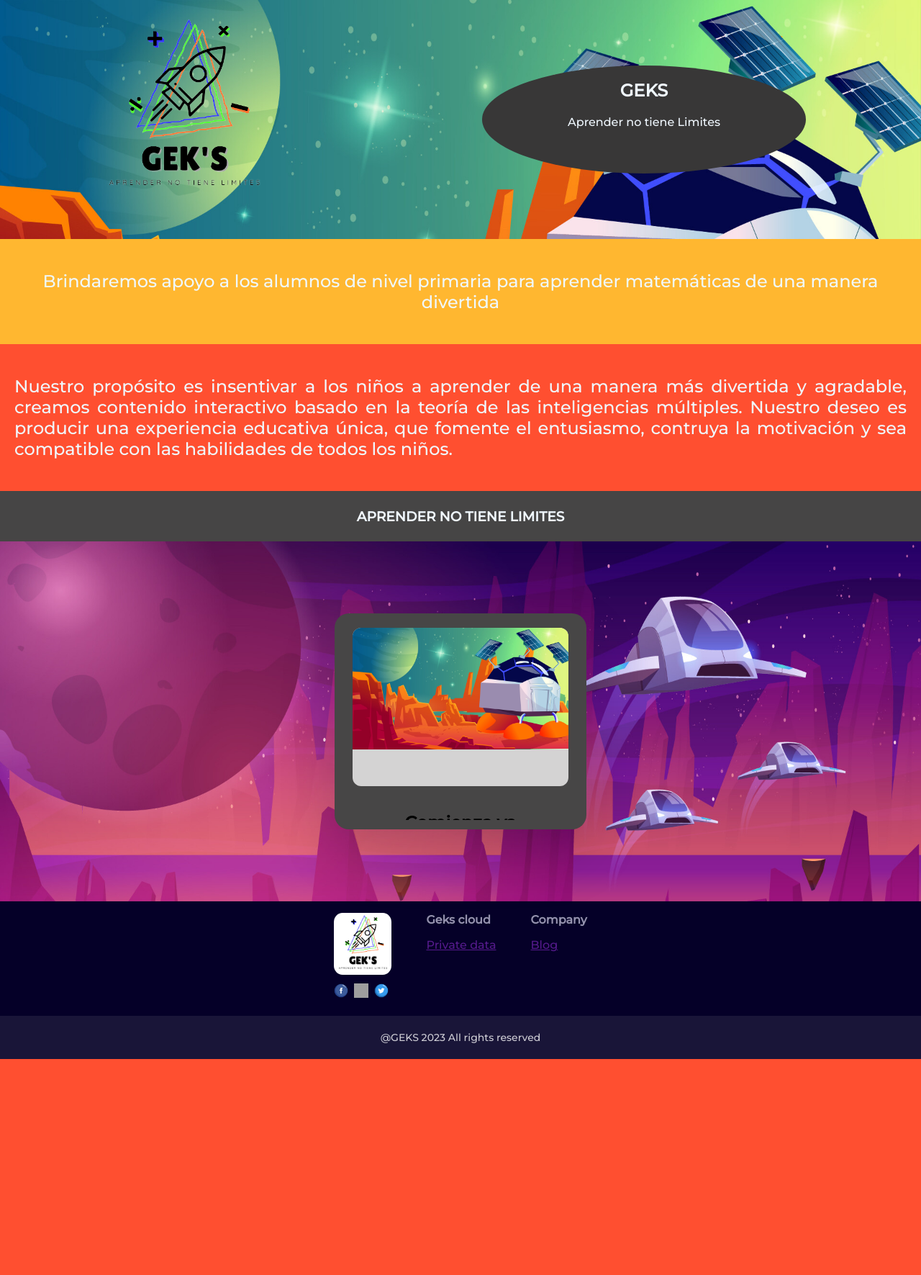
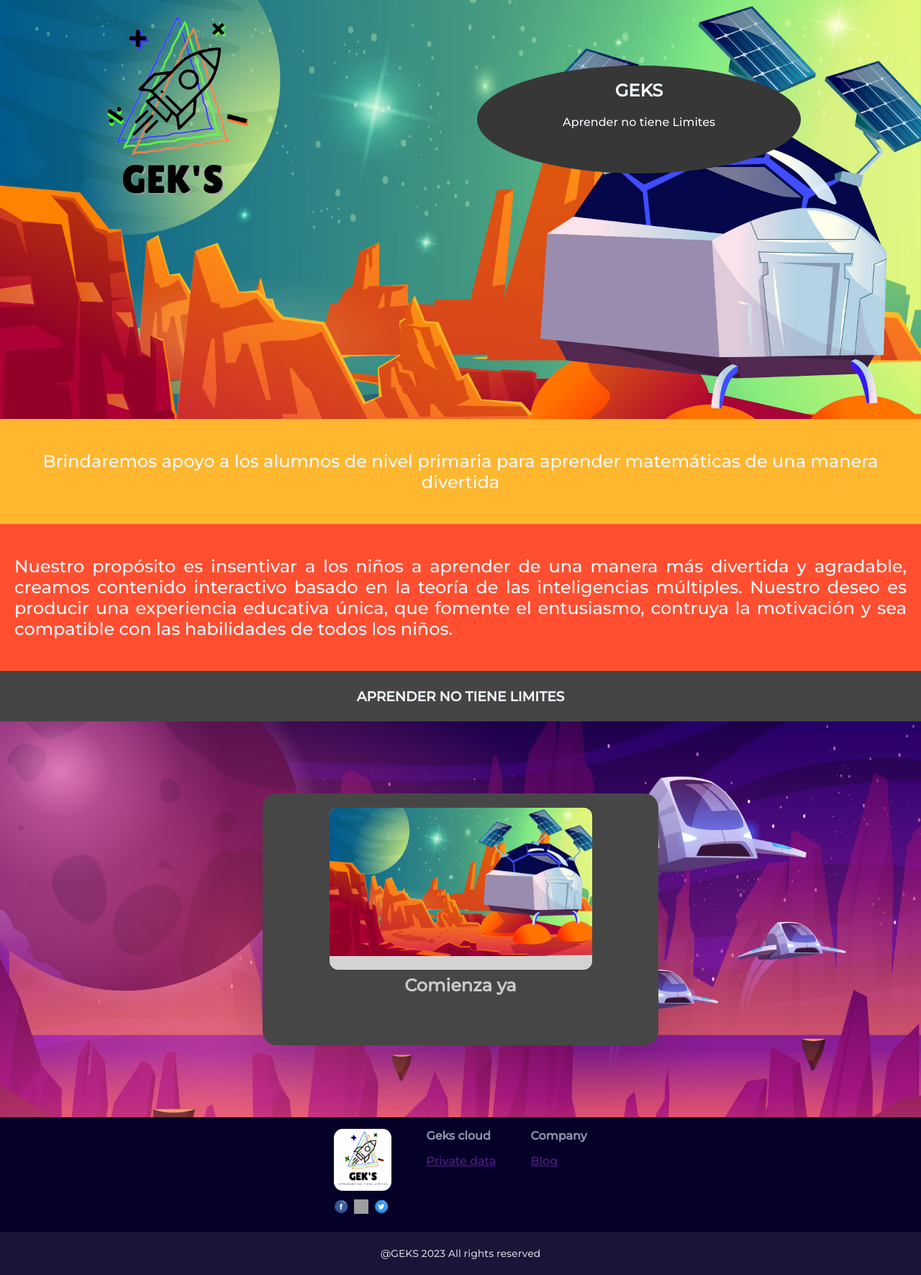
Before and after one commit to Jorgemrc7/GEKS-Web, a PHP site: page / in a window 1280 px wide. Shown: the part 83-1854 px from the top of the page at 72% size. Before the commit the page ends 1554 px from the top, so only its background shows below. Run offline with PHP 8.4, Linux system fonts and the light colour scheme; grey boxes are pictures that could not be loaded.

Commit message:
Enormes modificaciones

```diff
--- a/CSS/cards.css
+++ b/CSS/cards.css
@@ -14,8 +14,8 @@
     display: flex;
     justify-content: center;
     align-items: flex-start;
-    width: 350px;
-    height: 300px;
+    width: 550px;
+    height: 350px;
     background: rgb(71, 70, 70);
     border-radius: 20px;
     transition: 0.5s;
@@ -30,8 +30,8 @@
 .container .card .img-box{
     position: absolute;
     top: 20px;
-    width: 300px;
-    height: 220px;
+    width: 365px;
+    height: 225px;
     background: #d4d3d3;
     border-radius: 12px;
     overflow: hidden;
@@ -68,10 +68,11 @@
     height: 250px;
 }
 
-.container .card .content h3 {
+.container .card .content h2 {
+    text-align: center;
     font-size: 1.5rem;
     font-weight: 700;
-    color: var(--clr);
+    color: white;
 }
 
 .container .card .content p{
--- a/CSS/index.css
+++ b/CSS/index.css
@@ -18,11 +18,12 @@
     align-content: center;
     background-image: url('../img/Fondos/Imagen2.jpg');
     background-size: cover;
+    height: 550px;
 }
 
 .seccion1 .logo img{
     border-radius: 25%;
-    width: 250px;
+    width: 220px;
 }
 
 .cuadro{
@@ -70,19 +71,6 @@
     background-size: cover;
 }
 
-/* .juego{
-    display: flex;
-    margin: 0px;
-    padding: 0px;
-    height: 150px;
-    flex-direction: column;
-    align-items: center;
-    background-image: url('../img/Imagen1.jpg');
-    background-size: cover;
-    color: aliceblue;
-}
- */
-
 .boton{
     text-decoration: none;
     font-size: 1em;
--- a/HTML/login.html
+++ b/HTML/login.html
@@ -19,7 +19,7 @@
   <header>
     <nav>
       <a href="../index.html">INICIO</a>
-      <a href="./HTML/formulario.html">INICIAR SESIÓN</a>
+      <a href="login.html">INICIAR SESIÓN</a>
       <a href="#">NOSOTROS</a>
       <a href="#">SERVICIOS</a>
     </nav>
--- a/PHP/login.php
+++ b/PHP/login.php
@@ -15,7 +15,7 @@
         header('Location: ../HTML/registro.hmtl');
     }
 
-    if(password_verify($password_login, $resultado['Password'])){
+    if(password_verify($password_login, $resultado['Password_D'])){
         $_SESSION['admin'] = $usuario_login;
         header('Location: ../HTML/Inicio.html');
     }else{
--- a/index.html
+++ b/index.html
@@ -58,10 +58,6 @@
        <h3>APRENDER NO TIENE LIMITES</h3>
     </div>
 
-		<!-- <div class="juego">
-      <h3>Comienza ya</h3>
-      <a href="" class="boton">Jugar</a>
-    </div> -->
     <article class="article-box">
       <div class="container">
         <div class="card">
@@ -69,7 +65,7 @@
             <img src="./img/Fondos/Imagen2.jpg" alt="">
           </div>
           <div class="content">
-            <h3>Comienza ya</h3>
+            <h2>Comienza ya</h2>
             <p>¿Que estas esperando? <br> Hora de aprender</p>
             <a href="" class="boton">Jugar</a>
           </div>
```
Also changed, not shown: HTML/registro.html (+4 -4 lines), PHP/registro.php (+4 -4 lines), img/Fondos/GEK_S_3raEdicion_1 - copia.png (added), img/Fondos/GEK_S_3raEdicion_1.png.
